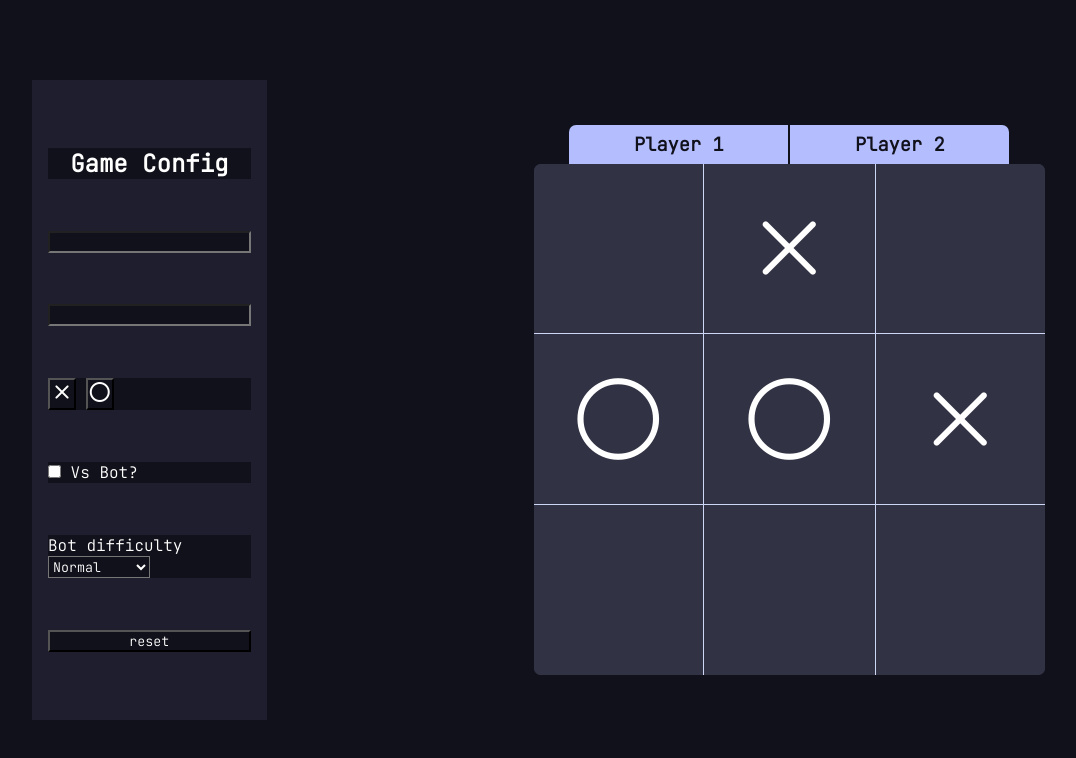
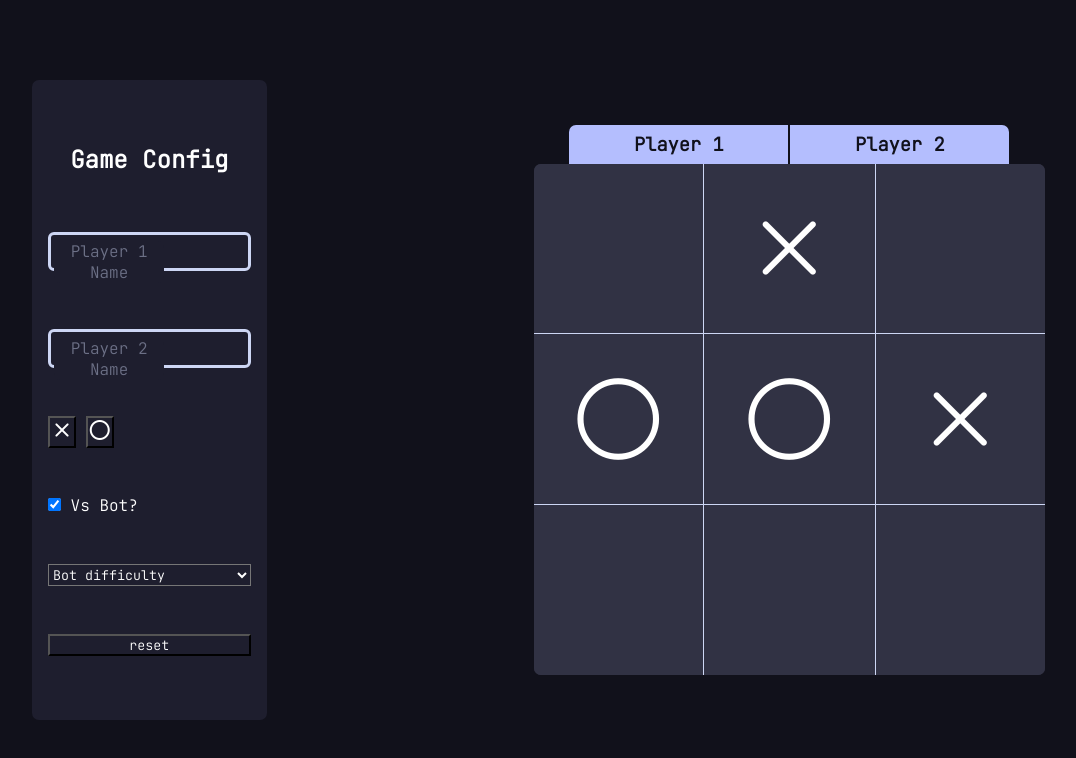
Before and after one commit to spectre-xenon/odin-tic-tac-toe, a plain HTML site: page index.html in a window 1280 px wide. Shown: the whole page, without its empty margins (64-1140 px from the left). Drawn offline with nearby package versions, Linux system fonts and the light colour scheme.

Commit message:
finished cool input

```diff
--- a/index.html
+++ b/index.html
@@ -20,8 +20,26 @@
     <aside>
       <form>
         <h1>Game Config</h1>
-        <input type="text" class="coolInput" maxlength="8" />
-        <input type="text" class="coolInput" maxlength="8" />
+        <label for="player1" class="coolLabel">
+          <input
+            type="text"
+            name="player1"
+            class="coolInput"
+            maxlength="8"
+            placeholder="&nbsp;"
+          />
+          <span class="coolEffect">Player 1 Name</span>
+        </label>
+        <label for="player2" class="coolLabel">
+          <input
+            type="text"
+            name="player2"
+            class="coolInput"
+            maxlength="8"
+            placeholder="&nbsp;"
+          />
+          <span class="coolEffect">Player 2 Name</span>
+        </label>
         <div id="signSelectionContainer">
           <button id="x">
             <span class="material-symbols-rounded"> close </span>
@@ -31,17 +49,16 @@
           </button>
         </div>
         <div id="botCheckbox">
-          <input type="checkbox" name="vsBot" id="vsBot" />
+          <input type="checkbox" name="vsBot" id="vsBot" checked />
           <label for="vsBot">Vs Bot?</label>
         </div>
 
-        <div id="botDeffContainer">
-          <label for="botDeff">Bot difficulty</label>
-          <select name="botDeff" id="botDeff">
-            <option value="normal" selected>Normal</option>
-            <option value="impossible">Impossible</option>
-          </select>
-        </div>
+        <select name="botDeff" id="botDeff">
+          <option value="placeholder" selected>Bot difficulty</option>
+          <option value="normal">Normal (default)</option>
+          <option value="impossible">Impossible</option>
+        </select>
+
         <button id="reset">reset</button>
       </form>
     </aside>
--- a/style.css
+++ b/style.css
@@ -45,10 +45,56 @@ form {
   flex-direction: column;
   justify-content: space-evenly;
   padding: 1rem;
+  border-radius: 7px;
+}
+form * {
+  background-color: var(--side-bar-background);
 }
 
 form h1 {
   text-align: center;
+}
+
+.coolLabel {
+  position: relative;
+  height: 8%;
+  display: flex;
+  flex-direction: column;
+  justify-content: flex-end;
+}
+
+.coolInput {
+  width: 100%;
+  height: 80%;
+  border: 3px solid var(--input);
+  border-radius: 6px;
+  padding-left: 0.4rem;
+}
+
+.coolInput:focus {
+  outline: none;
+}
+
+.coolEffect {
+  color: var(--input-text);
+  position: absolute;
+  display: block;
+  top: 38%;
+  left: 0.4rem;
+  width: 54%;
+  text-align: center;
+  transition: cubic-bezier(0.075, 0.82, 0.165, 1) 0.6s;
+  border-radius: 7px;
+  font-size: 16px;
+}
+
+.coolInput:not(:placeholder-shown) ~ .coolEffect,
+.coolInput:focus ~ .coolEffect {
+  top: 0;
+  border: none;
+  color: var(--input);
+  font-size: 14px;
+  width: 48%;
 }
 
 main {
```
